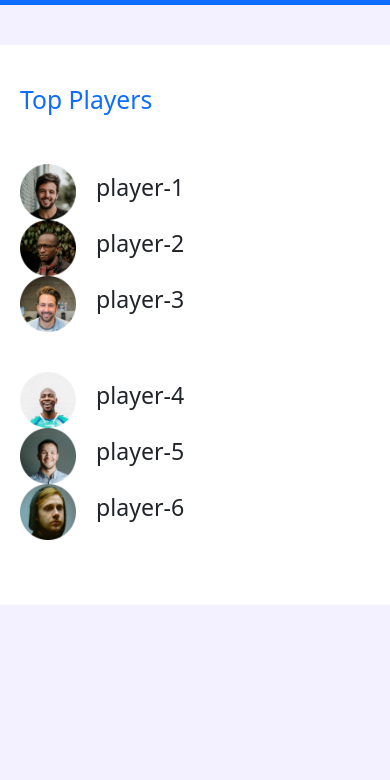
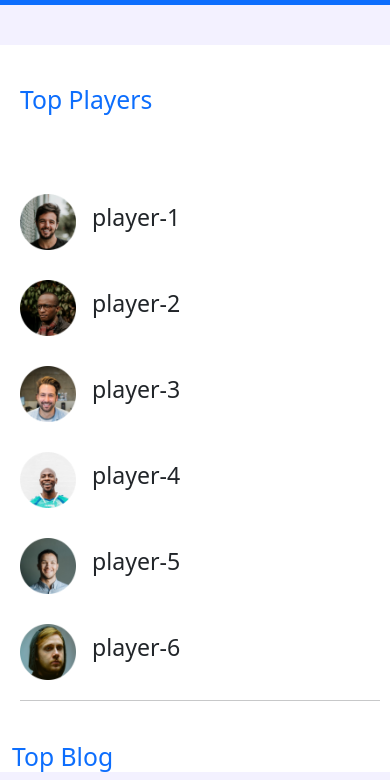
Before and after one commit to marzan131390/leader-board-responsive-web-design, a plain HTML site: page index.html in a window 390 px wide. Shown: the part 71-851 px from the top of the page. Drawn offline with nearby package versions, Linux system fonts and the light colour scheme.

Commit message:
responsive commit

```diff
--- a/css/style.css
+++ b/css/style.css
@@ -9,9 +9,12 @@ body {
     margin-left: 10px;
 }
 
+main .container{
+    background: #fff;
+}
+
 .top-player {
     margin-top: 40px;
-    background: #fff;
     padding: 40px 10px 25px 20px;
 }
 
@@ -20,7 +23,7 @@ body {
 }
 
 .top-player .row {
-    margin-bottom: 40px;
+    margin-bottom: 20px;
 }
 
 /* .player p {
@@ -28,7 +31,11 @@ body {
    margin-left: 15px;
 } */
 
+.player {
+    margin-top: 30px;
+}
+
 .player img {
     width: 56px;
-    margin-right: 20px;
+    /* margin-right: 20px; */
 }
--- a/index.html
+++ b/index.html
@@ -6,6 +6,7 @@
     <meta name="viewport" content="width=device-width, initial-scale=1.0">
     <title>Creating My First Responsive Website..Leader Board Website</title>
     <link href="https://cdn.jsdelivr.net/npm/bootstrap@5.1.3/dist/css/bootstrap.min.css" rel="stylesheet" integrity="sha384-1BmE4kWBq78iYhFldvKuhfTAU6auU8tT94WrHftjDbrCEXSU1oBoqyl2QvZ6jIW3" crossorigin="anonymous">
+    <link rel="shortcut icon" href="images/icons/star.png" type="image/x-icon">
     <link rel="stylesheet" href="css/style.css">
 </head>
 <body>
@@ -22,8 +23,8 @@
                 <div class="navbar-nav ms-auto">
                   <a class="nav-link active" aria-current="page" href="#">Home</a>
                   <a class="nav-link" href="#player">Player</a>
-                  <a class="nav-link" href="#">Blog</a>
-                  <a class="nav-link" href="#">Courses</a>
+                  <a class="nav-link" href="#blog">Blog</a>
+                  <a class="nav-link" href="#courses">Courses</a>
                   <a class="nav-link" href="#">
                       <img src="images/icons/profile.png" alt="">
                   </a>
@@ -37,33 +38,36 @@
         <section class="top-player container" id="player">
             <h2 class="text-primary">Top Players</h2>
             <div class="row">
-                <div class="col-md-4 player d-flex align-items-center">
+                <div class=" col-md-4 col-sm-6 player d-flex align-items-center">
                     <img src="images/players/player-1.png" alt="">
-                    <h3>player-1</h3>
+                     <h3 class="ps-3">player-1</h3>
                 </div>
-                <div class="col-md-4 player d-flex align-items-center">
+                <div class=" col-md-4 col-sm-6 player d-flex align-items-center">
                     <img src="images/players/player-2.png" alt="">
-                    <h3>player-2</h3>
+                     <h3  class="ps-3">player-2</h3>
                 </div>
-                <div class="col-md-4 player d-flex align-items-center">
+                <div class=" col-md-4 col-sm-6 player d-flex align-items-center">
                     <img src="images/players/player-3.png" alt="">
-                    <h3>player-3</h3>
+                     <h3  class="ps-3">player-3</h3>
+                </div>
+                <div class=" col-md-4 col-sm-6 player d-flex align-items-center">
+                    <img src="images/players/player-4.png" alt="">
+                     <h3  class="ps-3">player-4</h3>
+                </div>
+                <div class=" col-md-4 col-sm-6 player d-flex align-items-center">
+                    <img src="images/players/player-5.png" alt="">
+                     <h3  class="ps-3">player-5</h3>
+                </div>
+                <div class=" col-md-4 col-sm-6 player d-flex align-items-center">
+                    <img src="images/players/player-6.png" alt="">
+                     <h3  class="ps-3">player-6</h3>
                 </div>
             </div>
-            <div class="row">
-                <div class="col-md-4 player d-flex align-items-center">
-                    <img src="images/players/player-4.png" alt="">
-                    <h3>player-4</h3>
-                </div>
-                <div class="col-md-4 player d-flex align-items-center">
-                    <img src="images/players/player-5.png" alt="">
-                    <h3>player-5</h3>
-                </div>
-                <div class="col-md-4 player d-flex align-items-center">
-                    <img src="images/players/player-6.png" alt="">
-                    <h3>player-6</h3>
-                </div>
-            </div>
+            <hr>
+        </section>
+        <section class="container" id="blog">
+            <h2 class="text-primary">Top Blog</h2>
+
         </section>
     </main>
 
```
